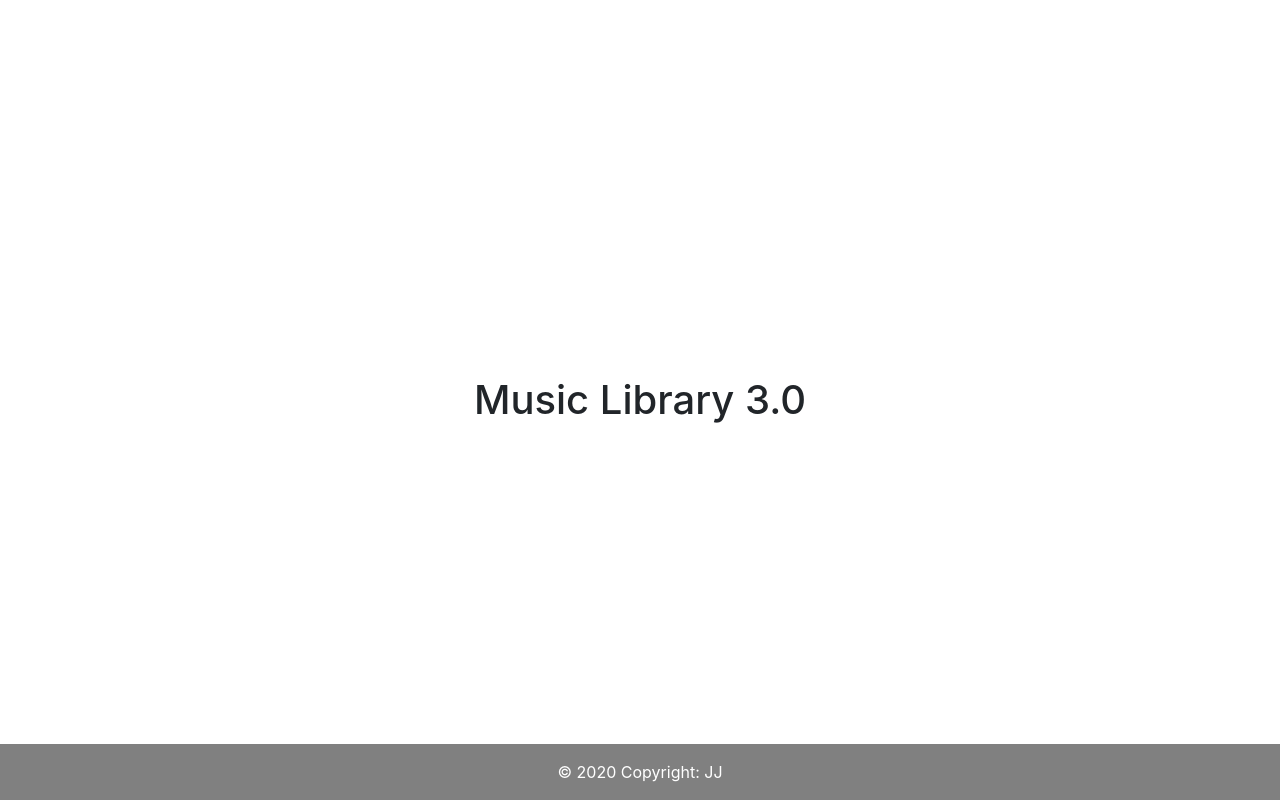
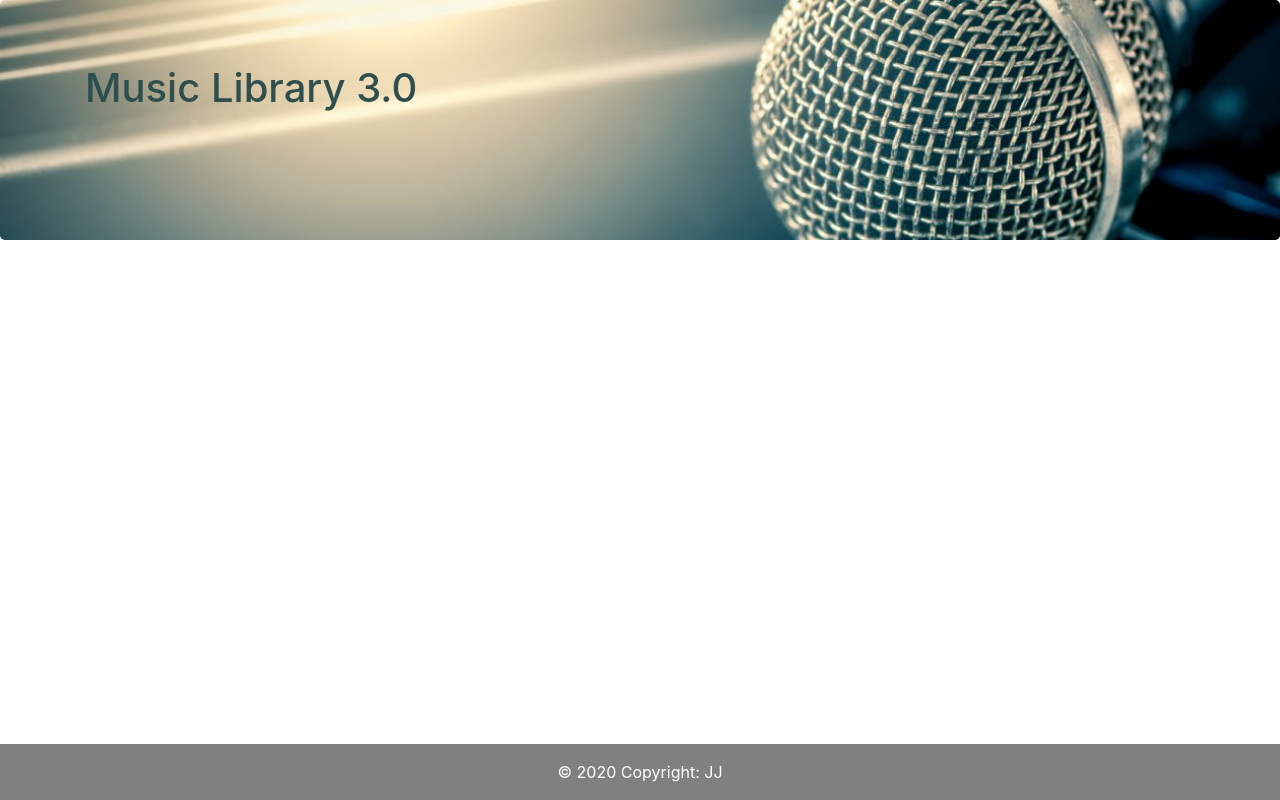
Before and after one commit to jjvega86/music-library, a React (Create React App) app: page / in a window 1280 px wide. Built offline with nearby package versions, Linux system fonts and the light colour scheme.

Commit message:
Added Banner component, styling, instance in App.jsx

```diff
--- a/src/app.jsx
+++ b/src/app.jsx
@@ -1,5 +1,6 @@
 import React, {Component} from 'react';
 import './app.css';
+import Banner from './components/Banner/banner';
 import Footer from './components/Footer/footer';
 
 class App extends Component{
@@ -7,11 +8,9 @@ class App extends Component{
     render(){
         return(
             <div className="container-fluid">
-                <h1 className="center">Music Library 3.0</h1>
+                <Banner />
                 <Footer />
             </div>
-
-
         );
     }
 }
--- /dev/null
+++ b/src/components/Banner/banner.css
@@ -0,0 +1,10 @@
+.jumbotron {
+    background-image: url("../../img/Music-banner-1.jpg");
+    background-size: cover;
+    height: 30vh;
+    width: 100%;
+}
+
+.h1-banner {
+    color: darkslategray;
+}
--- /dev/null
+++ b/src/components/Banner/banner.jsx
@@ -0,0 +1,16 @@
+import React from 'react';
+import './banner.css';
+
+function Banner(props){
+    return(
+        <div className="row">
+            <div className="jumbotron">
+                <div className="container">
+                    <h1 className="h1-banner">Music Library 3.0</h1>
+                </div>
+            </div>
+        </div>
+    )
+}
+
+export default Banner;
```
Also changed, not shown: src/img/Music-banner-1.jpg (added), 1 other file (tests, documents, lock files or other folders).
